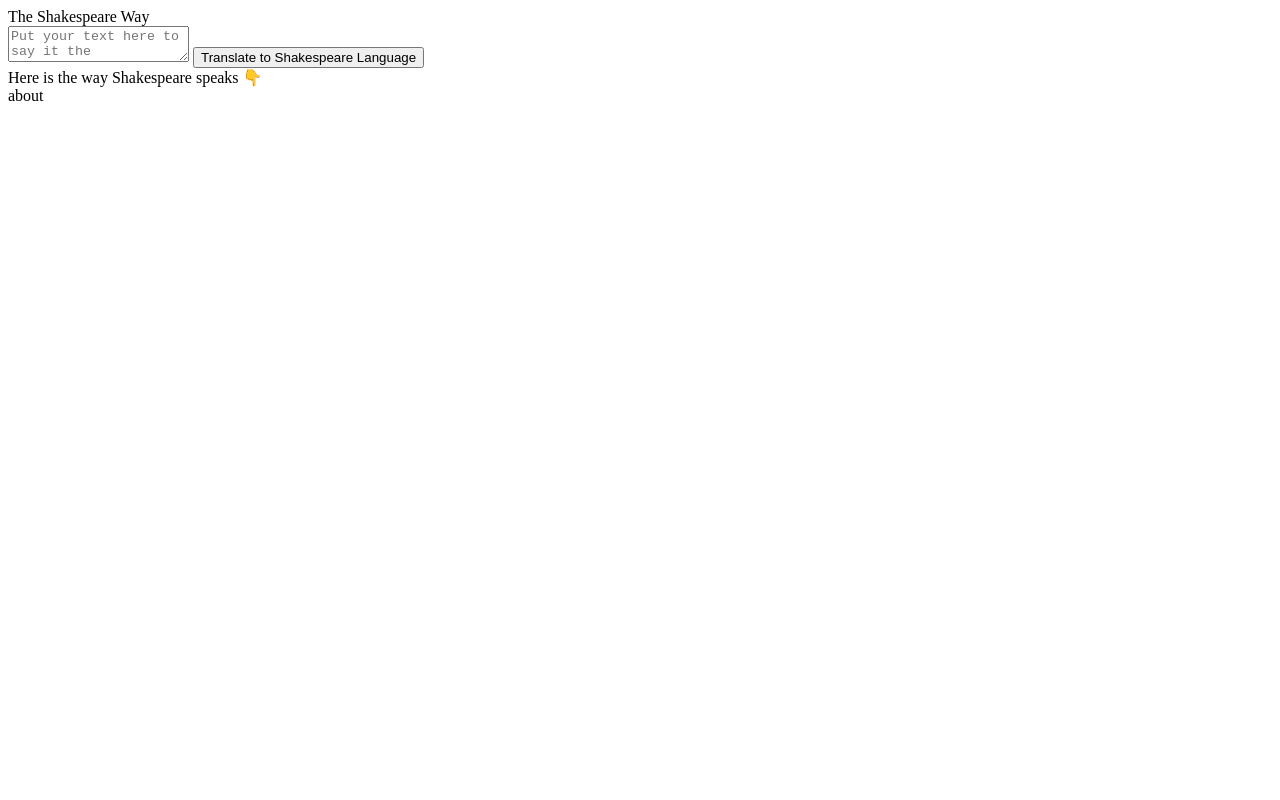
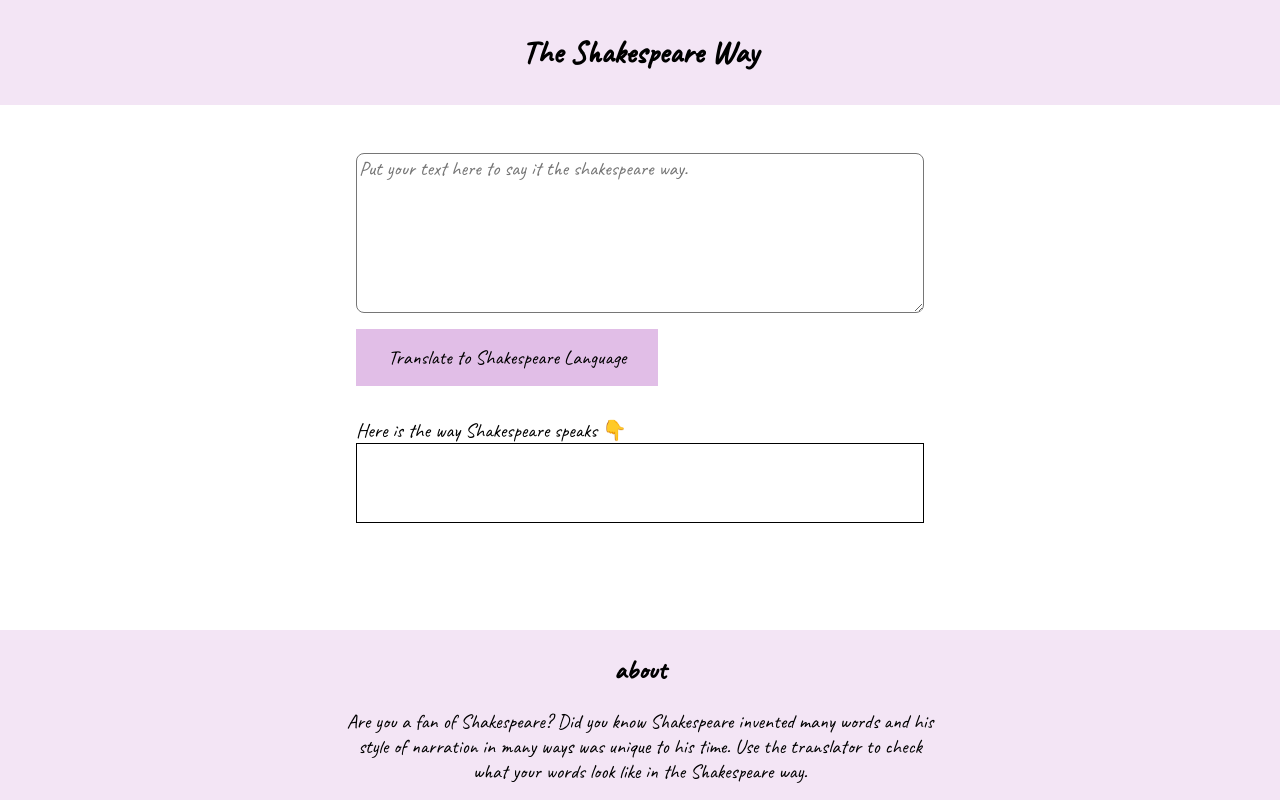
Before and after one commit to yuvirajawat/the-shakespeare-way, a plain HTML site: page index.html in a window 1280 px wide. Drawn offline with Linux system fonts and the light colour scheme.

Commit message:
feat: complete frontend
user input, translation button and output text.

```diff
--- a/css/stylesheet.css
+++ b/css/stylesheet.css
@@ -0,0 +1,83 @@
+@import url('https://fonts.googleapis.com/css2?family=Caveat&display=swap');
+
+:root{
+    --background:#F3E5F5;
+    --button-color:#E1BEE7;
+    --width-break:600px;
+}
+body{
+    font-family: 'Caveat', cursive;
+    margin:0;
+}
+main{
+    display:block;
+    padding:1rem;
+    max-width: var(--width-break);
+    margin:auto;
+}
+nav{
+    display:block;
+    background-color: var(--background);
+    margin:0;
+}
+*{
+    box-sizing: border-box;
+}
+#app-name{
+    text-align:center;
+    display:block;
+    background-color: var(--primary-color);
+    color:var(--black);
+    padding:2rem;
+    font-size: 2rem;
+    font-weight: 600;
+}
+#user-text{
+    font-family: inherit;
+    display:block;
+    width:100%;
+    height:20vh;
+    font-size:20px;
+    margin-top: 2rem;
+    border-radius: 0.5rem;
+}
+#btn-translate{
+    font-family: inherit;
+    font-size: 20px;
+    background-color: var(--button-color);
+    border-style: none;
+    padding:1rem 2rem;
+    margin: 1rem 0 2rem 0;
+}
+#btn-translate:hover{
+    cursor: pointer;
+}
+#output-heading{
+    font-size: 20px;
+}
+#output-text{
+    display:block;
+    min-height: 10vh;
+    max-height: 20vh;
+    width:100%;
+    border:1px solid;
+    padding:1rem;
+    overflow: scroll;
+    margin-bottom:2rem;
+    font-size: 20px;
+}
+footer{
+    background-color: var(--background);
+    font-size: large;
+    text-align:center;
+    position: absolute;
+    bottom:0;
+    width:100%;
+}
+footer p{
+    max-width: var(--width-break);
+    margin:auto;
+    padding-top:0;
+    padding-bottom:1rem;
+    font-size: 20px;
+}
--- a/index.html
+++ b/index.html
@@ -5,20 +5,21 @@
     <meta http-equiv="X-UA-Compatible" content="IE=edge">
     <meta name="viewport" content="width=device-width, initial-scale=1.0">
     <title>the shakespeare way</title>
+    <link href="css/stylesheet.css" rel="stylesheet"/>
 </head>
 <body>
-    <nav>
-        <div>The Shakespeare Way</div>
+    <nav id="nav-bar">
+        <div id="app-name">The Shakespeare Way</div>
     </nav>
     <main>
-        <textarea id="app-name" placeholder="Put your text here to say it the shakespeare way." ></textarea>
+        <textarea id="user-text" placeholder="Put your text here to say it the shakespeare way." ></textarea>
         <button id="btn-translate">Translate to Shakespeare Language</button>
         <div id="output-heading">Here is the way Shakespeare speaks 👇</div>
         <div id="output-text"></div>
     </main>
     <footer>
-        <div id="footer-heading">about</div>
-        <p></p>
+        <h2 id="footer-heading">about</h2>
+        <p>Are you a fan of Shakespeare? Did you know Shakespeare invented many words and his style of narration in many ways was unique to his time. Use the translator to check what your words look like in the Shakespeare way.</p>
     </footer>
 
 
```
